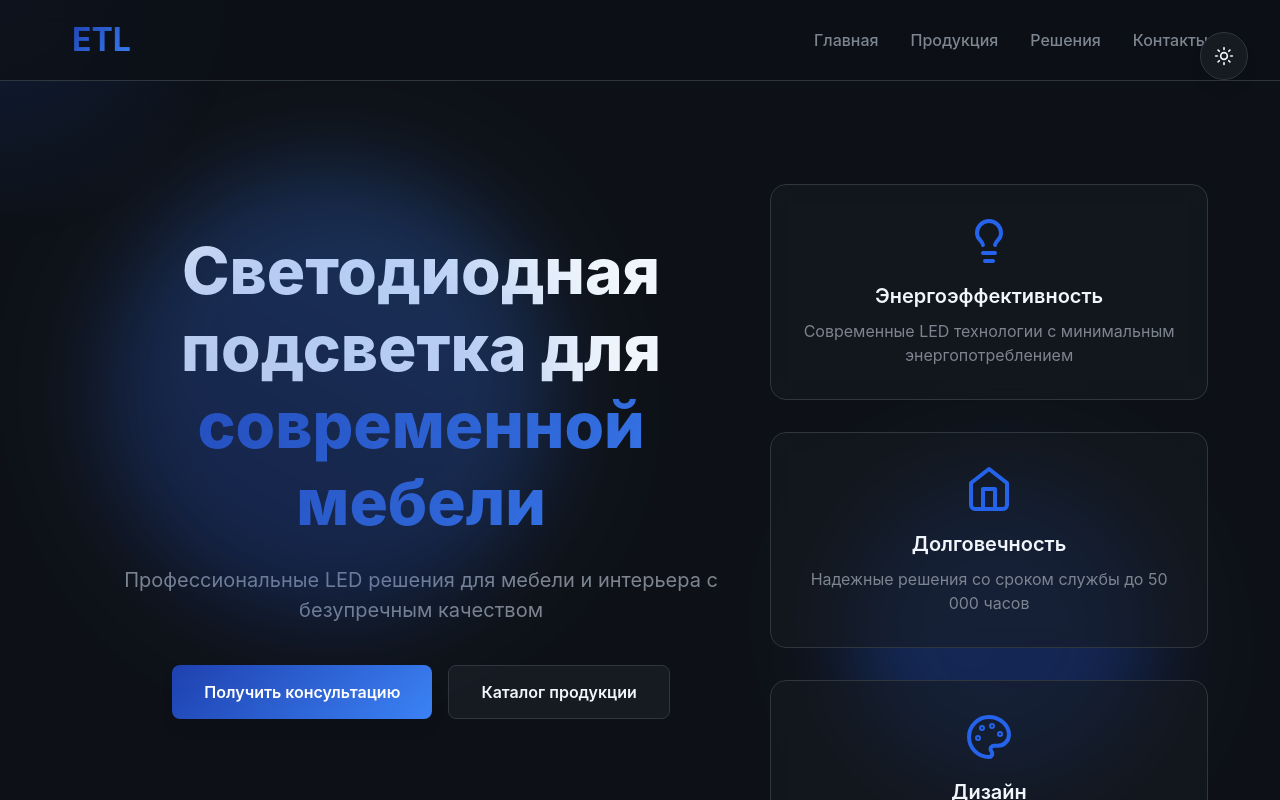
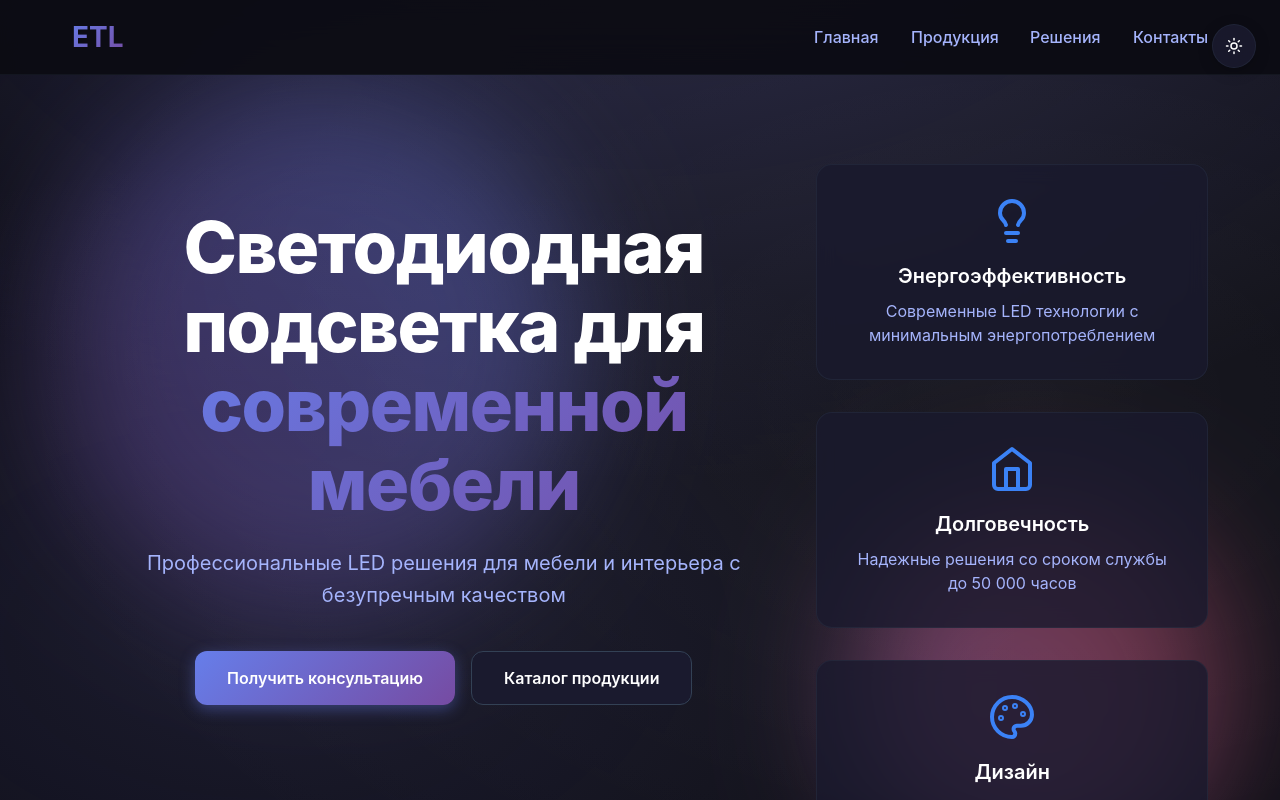
Before and after one commit to baltimortv2/ETL-website, a React (Vite) app: page / in a window 1280 px wide. Shown: the top 800 px of the page. Built offline with nearby package versions, Linux system fonts and the light colour scheme.

Commit message:
Исправлено позиционирование элементов, улучшен фон в стиле vite.dev и оптимизированы анимации для плавности

```diff
--- a/src/components/Header.css
+++ b/src/components/Header.css
@@ -4,13 +4,15 @@ top:0;
 left:0;
 right:0;
 z-index:100;
-background:rgba(13,17,23,0.8);
-backdrop-filter:blur(12px);
-border-bottom:1px solid var(--border-color);
+background:rgba(12,12,20,0.95);
+backdrop-filter:blur(20px);
+-webkit-backdrop-filter:blur(20px);
+border-bottom:1px solid rgba(51,65,85,0.2);
 padding:1rem 0;
+will-change:transform;
 }
 [data-theme="light"] .header{
-background:rgba(255,255,255,0.8);
+background:rgba(255,255,255,0.95);
 }
 .container{
 max-width:1200px;
@@ -21,23 +23,26 @@ justify-content:space-between;
 align-items:center;
 }
 .logo h1{
-font-size:2rem;
+font-size:1.75rem;
 font-weight:700;
 background:var(--gradient-primary);
 -webkit-background-clip:text;
 -webkit-text-fill-color:transparent;
 background-clip:text;
+will-change:transform;
 }
 .nav{
 display:flex;
 gap:2rem;
+align-items:center;
 }
 .nav a{
 color:var(--text-secondary);
 text-decoration:none;
 font-weight:500;
-transition:var(--transition);
+transition:color 0.15s ease;
 position:relative;
+will-change:transform;
 }
 .nav a:hover{
 color:var(--text-primary);
@@ -50,7 +55,8 @@ left:0;
 width:0;
 height:2px;
 background:var(--gradient-primary);
-transition:width 0.3s ease;
+transition:width 0.15s ease;
+will-change:width;
 }
 .nav a:hover::after{
 width:100%;
@@ -60,7 +66,7 @@ width:100%;
 padding:0 1rem;
 }
 .nav{
-gap:1rem;
+gap:1.5rem;
 }
 .nav a{
 font-size:0.9rem;
--- a/src/components/Header.jsx
+++ b/src/components/Header.jsx
@@ -5,42 +5,42 @@ return (
 className="header"
 initial={{y:-100,opacity:0}}
 animate={{y:0,opacity:1}}
-transition={{duration:0.8,ease:"easeOut"}}
+transition={{duration:0.6,ease:[0.6,0.01,-0.05,0.95]}}
 >
 <div className="container">
 <motion.div
 className="logo"
-whileHover={{scale:1.05}}
-transition={{duration:0.2}}
+whileHover={{scale:1.02}}
+transition={{duration:0.15,ease:"easeOut"}}
 >
 <h1>ETL</h1>
 </motion.div>
 <nav className="nav">
 <motion.a
 href="#home"
-whileHover={{y:-2}}
-transition={{duration:0.2}}
+whileHover={{y:-1}}
+transition={{duration:0.15,ease:"easeOut"}}
 >
 Главная
 </motion.a>
 <motion.a
 href="#products"
-whileHover={{y:-2}}
-transition={{duration:0.2}}
+whileHover={{y:-1}}
+transition={{duration:0.15,ease:"easeOut"}}
 >
 Продукция
 </motion.a>
 <motion.a
 href="#solutions"
-whileHover={{y:-2}}
-transition={{duration:0.2}}
+whileHover={{y:-1}}
+transition={{duration:0.15,ease:"easeOut"}}
 >
 Решения
 </motion.a>
 <motion.a
 href="#contact"
-whileHover={{y:-2}}
-transition={{duration:0.2}}
+whileHover={{y:-1}}
+transition={{duration:0.15,ease:"easeOut"}}
 >
 Контакты
 </motion.a>
--- a/src/components/Hero.css
+++ b/src/components/Hero.css
@@ -4,7 +4,7 @@ min-height:100vh;
 display:flex;
 align-items:center;
 justify-content:center;
-padding:120px 0 80px;
+padding:100px 0 80px;
 overflow:hidden;
 }
 .hero-bg{
@@ -14,41 +14,45 @@ left:0;
 right:0;
 bottom:0;
 pointer-events:none;
+z-index:-1;
 }
 .gradient-orb{
 position:absolute;
 border-radius:50%;
-filter:blur(40px);
-opacity:0.3;
+filter:blur(60px);
+opacity:0.4;
+will-change:transform;
 }
 .orb-1{
-width:400px;
-height:400px;
-background:var(--gradient-primary);
-top:20%;
-left:10%;
+width:500px;
+height:500px;
+background:linear-gradient(135deg,#667eea 0%,#764ba2 100%);
+top:10%;
+left:5%;
 }
 .orb-2{
-width:300px;
-height:300px;
-background:var(--gradient-secondary);
-bottom:20%;
-right:10%;
+width:350px;
+height:350px;
+background:linear-gradient(135deg,#f093fb 0%,#f5576c 100%);
+bottom:10%;
+right:5%;
 }
 .hero-content{
 text-align:center;
-max-width:800px;
+max-width:900px;
 margin:0 auto;
+padding:0 2rem;
 }
 .hero-title{
-font-size:clamp(2.5rem,5vw,4rem);
+font-size:clamp(2.5rem,6vw,4.5rem);
 font-weight:800;
-line-height:1.2;
+line-height:1.1;
 margin-bottom:1.5rem;
+letter-spacing:-0.02em;
 }
 .gradient-text{
 display:block;
-background:var(--gradient-primary);
+background:linear-gradient(135deg,#667eea 0%,#764ba2 100%);
 -webkit-background-clip:text;
 -webkit-text-fill-color:transparent;
 background-clip:text;
@@ -57,9 +61,10 @@ background-clip:text;
 font-size:1.25rem;
 color:var(--text-secondary);
 margin-bottom:2.5rem;
-max-width:600px;
+max-width:700px;
 margin-left:auto;
 margin-right:auto;
+line-height:1.6;
 }
 .hero-buttons{
 display:flex;
@@ -70,17 +75,22 @@ margin-bottom:4rem;
 }
 .btn-primary,.btn-secondary{
 padding:0.875rem 2rem;
-border-radius:0.5rem;
+border-radius:0.75rem;
 font-weight:600;
 font-size:1rem;
 border:none;
 cursor:pointer;
-transition:var(--transition);
+transition:all 0.15s ease;
+will-change:transform;
 }
 .btn-primary{
-background:var(--gradient-primary);
+background:linear-gradient(135deg,#667eea 0%,#764ba2 100%);
 color:white;
-box-shadow:var(--shadow-md);
+box-shadow:0 4px 15px rgba(102,126,234,0.4);
+}
+.btn-primary:hover{
+transform:translateY(-2px);
+box-shadow:0 8px 25px rgba(102,126,234,0.6);
 }
 .btn-secondary{
 background:var(--surface-color);
@@ -89,24 +99,31 @@ border:1px solid var(--border-color);
 }
 .btn-secondary:hover{
 background:var(--surface-hover);
+transform:translateY(-2px);
 }
 .hero-features{
 display:grid;
-grid-template-columns:repeat(auto-fit,minmax(250px,1fr));
+grid-template-columns:repeat(auto-fit,minmax(280px,1fr));
 gap:2rem;
 margin-top:4rem;
 }
 .feature-card{
-background:rgba(22,27,34,0.6);
-border:1px solid var(--border-color);
+background:rgba(26,26,46,0.8);
+border:1px solid rgba(51,65,85,0.3);
 border-radius:1rem;
 padding:2rem;
 text-align:center;
 backdrop-filter:blur(10px);
-transition:var(--transition);
+-webkit-backdrop-filter:blur(10px);
+transition:all 0.2s ease;
+will-change:transform;
 }
 [data-theme="light"] .feature-card{
-background:rgba(248,250,252,0.8);
+background:rgba(248,250,252,0.9);
+}
+.feature-card:hover{
+transform:translateY(-5px);
+border-color:rgba(102,126,234,0.5);
 }
 .feature-icon{
 width:3rem;
@@ -121,6 +138,7 @@ margin-bottom:0.5rem;
 }
 .feature-card p{
 color:var(--text-secondary);
+line-height:1.5;
 }
 .scroll-indicator{
 position:absolute;
@@ -133,15 +151,32 @@ color:var(--text-secondary);
 .hero{
 padding:100px 0 60px;
 }
+.hero-content{
+padding:0 1rem;
+}
 .hero-features{
 grid-template-columns:1fr;
+gap:1.5rem;
 }
 .hero-buttons{
 flex-direction:column;
 align-items:center;
+gap:1rem;
 }
 .btn-primary,.btn-secondary{
 width:100%;
-max-width:300px;
+max-width:280px;
+}
+.orb-1{
+width:300px;
+height:300px;
+top:15%;
+left:-10%;
+}
+.orb-2{
+width:250px;
+height:250px;
+bottom:15%;
+right:-10%;
 }
 }
--- a/src/components/Hero.jsx
+++ b/src/components/Hero.jsx
@@ -1,66 +1,79 @@
 import {motion} from 'framer-motion'
 import {ArrowDown,Lightbulb,Home,Palette} from 'lucide-react'
+
+const fadeInUp = {
+  initial:{y:30,opacity:0},
+  animate:{y:0,opacity:1}
+}
+
+const staggerContainer = {
+  animate:{
+    transition:{
+      staggerChildren:0.15
+    }
+  }
+}
+
 export function Hero(){
 return (
 <motion.section
 className="hero"
 initial={{opacity:0}}
 animate={{opacity:1}}
-transition={{duration:1}}
+transition={{duration:0.8,ease:"easeOut"}}
 >
 <div className="hero-bg">
 <motion.div
 className="gradient-orb orb-1"
-animate={{scale:[1,1.2,1],rotate:[0,180,360]}}
-transition={{duration:8,repeat:Infinity,ease:"linear"}}
+animate={{scale:[1,1.1,1],rotate:[0,180,360]}}
+transition={{duration:20,repeat:Infinity,ease:"linear"}}
 />
 <motion.div
 className="gradient-orb orb-2"
-animate={{scale:[1.2,1,1.2],rotate:[360,180,0]}}
-transition={{duration:10,repeat:Infinity,ease:"linear"}}
+animate={{scale:[1.1,1,1.1],rotate:[360,180,0]}}
+transition={{duration:25,repeat:Infinity,ease:"linear"}}
 />
 </div>
 <div className="container">
 <motion.div
 className="hero-content"
-initial={{y:50,opacity:0}}
-animate={{y:0,opacity:1}}
-transition={{duration:0.8,delay:0.2}}
+variants={staggerContainer}
+initial="initial"
+animate="animate"
 >
 <motion.h1
 className="hero-title"
-initial={{y:30,opacity:0}}
-animate={{y:0,opacity:1}}
-transition={{duration:0.8,delay:0.4}}
+variants={fadeInUp}
+transition={{duration:0.8,ease:[0.6,0.01,-0.05,0.95]}}
 >
 Светодиодная подсветка для
 <span className="gradient-text">современной мебели</span>
 </motion.h1>
 <motion.p
 className="hero-subtitle"
-initial={{y:30,opacity:0}}
-animate={{y:0,opacity:1}}
-transition={{duration:0.8,delay:0.6}}
+variants={fadeInUp}
+transition={{duration:0.8,ease:[0.6,0.01,-0.05,0.95]}}
 >
 Профессиональные LED решения для мебели и интерьера с безупречным качеством
 </motion.p>
 <motion.div
 className="hero-buttons"
-initial={{y:30,opacity:0}}
-animate={{y:0,opacity:1}}
-transition={{duration:0.8,delay:0.8}}
+variants={fadeInUp}
+transition={{duration:0.8,ease:[0.6,0.01,-0.05,0.95]}}
 >
 <motion.button
 className="btn-primary"
-whileHover={{scale:1.05,y:-2}}
+whileHover={{scale:1.02,y:-2}}
 whileTap={{scale:0.98}}
+transition={{duration:0.15,ease:"easeOut"}}
 >
 Получить консультацию
 </motion.button>
 <motion.button
 className="btn-secondary"
-whileHover={{scale:1.05,y:-2}}
+whileHover={{scale:1.02,y:-2}}
 whileTap={{scale:0.98}}
+transition={{duration:0.15,ease:"easeOut"}}
 >
 Каталог продукции
 </motion.button>
@@ -68,14 +81,14 @@ whileTap={{scale:0.98}}
 </motion.div>
 <motion.div
 className="hero-features"
-initial={{opacity:0}}
-animate={{opacity:1}}
-transition={{duration:1,delay:1}}
+initial={{opacity:0,y:40}}
+animate={{opacity:1,y:0}}
+transition={{duration:0.8,delay:0.4,ease:"easeOut"}}
 >
 <motion.div
 className="feature-card"
 whileHover={{y:-5,scale:1.02}}
-transition={{duration:0.3}}
+transition={{duration:0.2,ease:"easeOut"}}
 >
 <Lightbulb className="feature-icon"/>
 <h3>Энергоэффективность</h3>
@@ -84,7 +97,7 @@ transition={{duration:0.3}}
 <motion.div
 className="feature-card"
 whileHover={{y:-5,scale:1.02}}
-transition={{duration:0.3}}
+transition={{duration:0.2,ease:"easeOut"}}
 >
 <Home className="feature-icon"/>
 <h3>Долговечность</h3>
@@ -93,7 +106,7 @@ transition={{duration:0.3}}
 <motion.div
 className="feature-card"
 whileHover={{y:-5,scale:1.02}}
-transition={{duration:0.3}}
+transition={{duration:0.2,ease:"easeOut"}}
 >
 <Palette className="feature-icon"/>
 <h3>Дизайн</h3>
@@ -103,10 +116,10 @@ transition={{duration:0.3}}
 </div>
 <motion.div
 className="scroll-indicator"
-animate={{y:[0,10,0]}}
+animate={{y:[0,8,0]}}
 transition={{duration:2,repeat:Infinity,ease:"easeInOut"}}
 >
-<ArrowDown size={24}/>
+<ArrowDown size={20}/>
 </motion.div>
 </motion.section>
 )
--- a/src/components/ThemeToggle.css
+++ b/src/components/ThemeToggle.css
@@ -1,26 +1,37 @@
 .theme-toggle{
 position:fixed;
-top:2rem;
-right:2rem;
+top:1.5rem;
+right:1.5rem;
 z-index:1000;
-background:var(--surface-color);
-border:1px solid var(--border-color);
+background:rgba(26,26,46,0.9);
+border:1px solid rgba(51,65,85,0.3);
 border-radius:50%;
-width:48px;
-height:48px;
+width:44px;
+height:44px;
 display:flex;
 align-items:center;
 justify-content:center;
 cursor:pointer;
-transition:var(--transition);
-box-shadow:var(--shadow-md);
-backdrop-filter:blur(8px);
+transition:all 0.15s ease;
+box-shadow:0 4px 15px rgba(0,0,0,0.2);
+backdrop-filter:blur(10px);
+-webkit-backdrop-filter:blur(10px);
+will-change:transform;
 }
 .theme-toggle:hover{
-background:var(--surface-hover);
-box-shadow:var(--shadow-lg);
+background:rgba(26,26,46,1);
+box-shadow:0 6px 20px rgba(0,0,0,0.3);
+border-color:rgba(102,126,234,0.5);
 }
 .theme-toggle svg{
 color:var(--text-primary);
-transition:var(--transition);
+transition:color 0.15s ease;
 }
+[data-theme="light"] .theme-toggle{
+background:rgba(248,250,252,0.9);
+border-color:rgba(226,232,240,0.8);
+}
+[data-theme="light"] .theme-toggle:hover{
+background:rgba(248,250,252,1);
+border-color:rgba(102,126,234,0.5);
+}
--- a/src/components/ThemeToggle.jsx
+++ b/src/components/ThemeToggle.jsx
@@ -7,17 +7,17 @@ return (
 <motion.button
 onClick={toggleTheme}
 className="theme-toggle"
-whileHover={{scale:1.1}}
-whileTap={{scale:0.9}}
-initial={{opacity:0}}
-animate={{opacity:1}}
-transition={{duration:0.3}}
+whileHover={{scale:1.05}}
+whileTap={{scale:0.95}}
+initial={{opacity:0,scale:0.8}}
+animate={{opacity:1,scale:1}}
+transition={{duration:0.3,ease:"easeOut"}}
 >
 <motion.div
-animate={{rotate:theme==='dark'?180:0}}
-transition={{duration:0.3}}
+animate={{rotate:theme==='dark'?0:180}}
+transition={{duration:0.3,ease:"easeOut"}}
 >
-{theme==='dark'?<Sun size={20}/>:<Moon size={20}/>}
+{theme==='dark'?<Sun size={18}/>:<Moon size={18}/>}
 </motion.div>
 </motion.button>
 )
--- a/src/index.css
+++ b/src/index.css
@@ -4,9 +4,9 @@ body{line-height:1.5;-webkit-font-smoothing:antialiased;font-family:Inter,-apple
 img,picture,video,canvas,svg{display:block;max-width:100%}
 input,button,textarea,select{font:inherit}
 p,h1,h2,h3,h4,h5,h6{overflow-wrap:break-word}
-:root{--bg-color:#0d1117;--surface-color:#161b22;--surface-hover:#21262d;--text-primary:#f0f6fc;--text-secondary:#7d8590;--text-accent:#2563eb;--border-color:#30363d;--gradient-primary:linear-gradient(135deg,#1e40af 0%,#3b82f6 100%);--gradient-secondary:linear-gradient(135deg,#1d4ed8 0%,#2563eb 100%);--gradient-accent:linear-gradient(135deg,#3b82f6 0%,#60a5fa 100%);--gradient-bg:radial-gradient(600px circle at 0px 0px,rgba(37,99,235,0.15),transparent 40%);--shadow-lg:0 25px 50px -12px rgba(0,0,0,0.25);--shadow-md:0 10px 15px -3px rgba(0,0,0,0.1);--transition:all 0.3s cubic-bezier(0.4,0,0.2,1)}
-[data-theme="light"]{--bg-color:#ffffff;--surface-color:#f8fafc;--surface-hover:#f1f5f9;--text-primary:#1e293b;--text-secondary:#64748b;--text-accent:#2563eb;--border-color:#e2e8f0;--gradient-bg:radial-gradient(600px circle at 0px 0px,rgba(37,99,235,0.15),transparent 40%)}
+:root{--bg-color:#0c0c14;--surface-color:#1a1a2e;--surface-hover:#16213e;--text-primary:#ffffff;--text-secondary:#a5b4fc;--text-accent:#3b82f6;--border-color:#334155;--gradient-primary:linear-gradient(135deg,#667eea 0%,#764ba2 100%);--gradient-secondary:linear-gradient(135deg,#f093fb 0%,#f5576c 100%);--gradient-accent:linear-gradient(135deg,#4facfe 0%,#00f2fe 100%);--shadow-lg:0 20px 25px -5px rgba(0,0,0,0.1),0 10px 10px -5px rgba(0,0,0,0.04);--shadow-md:0 4px 6px -1px rgba(0,0,0,0.1),0 2px 4px -1px rgba(0,0,0,0.06);--transition:all 0.2s cubic-bezier(0.4,0,0.2,1)}
+[data-theme="light"]{--bg-color:#ffffff;--surface-color:#f8fafc;--surface-hover:#f1f5f9;--text-primary:#1e293b;--text-secondary:#64748b;--text-accent:#3b82f6;--border-color:#e2e8f0}
 html{color-scheme:dark}
-body{background-color:var(--bg-color);color:var(--text-primary);overflow-x:hidden}
-body::before{content:"";position:fixed;top:0;left:0;width:100%;height:100%;background:var(--gradient-bg);pointer-events:none;z-index:-1}
+body{background:var(--bg-color);color:var(--text-primary);overflow-x:hidden;position:relative}
+body::before{content:"";position:fixed;top:0;left:0;width:100%;height:100%;background:radial-gradient(ellipse 80% 80% at 50% -20%,rgba(120,119,198,0.3),transparent),radial-gradient(ellipse 80% 80% at 80% 50%,rgba(255,255,255,0.05),transparent),radial-gradient(ellipse 60% 60% at 20% 80%,rgba(120,119,198,0.15),transparent);pointer-events:none;z-index:-1}
 #root{min-height:100vh;display:flex;flex-direction:column}
```
